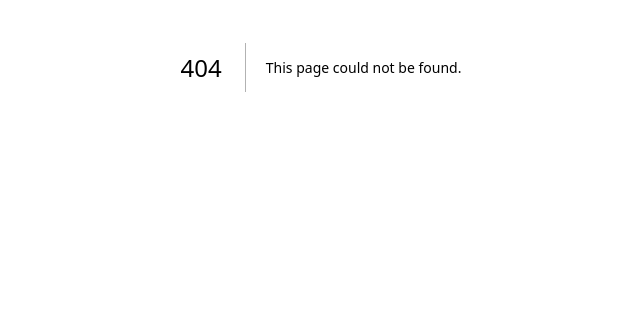
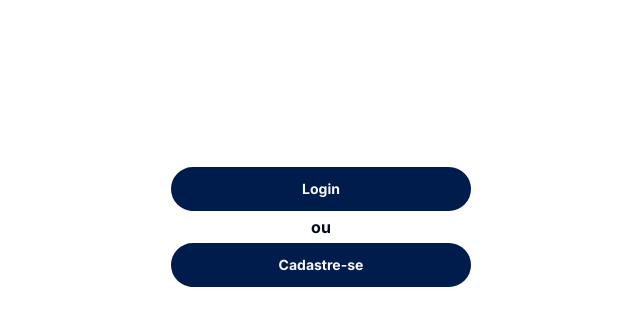
Before and after one commit to Matheus-kb/ConnecTech-Front, a Next.js app: page /initial in a window 1280 px wide. Before the commit this address had no page. Shown: the part 333-658 px from the top of the page, without its empty margins (319-959 px from the left). Built offline with nearby package versions, Linux system fonts and the light colour scheme.

Commit message:
feat: initial screem

```diff
--- /dev/null
+++ b/app/initial/page.tsx
@@ -0,0 +1,15 @@
+import { Button } from "@/components/ui/button";
+
+const InitialPage = () => {
+    return (
+        <div className="flex justify-center items-center h-screen">
+            <div className="flex flex-col gap-1 px-4 mt-80">
+            <Button className="rounded-3xl font-bold min-w-[300px] min-h-11">Login</Button>
+            <p className="text-center font-bold">ou</p>
+            <Button className="rounded-3xl font-bold min-w-[300px] min-h-11">Cadastre-se</Button>
+        </div>
+        </div>
+     );
+}
+
+export default InitialPage;
--- /dev/null
+++ b/components/ui/button.tsx
@@ -0,0 +1,56 @@
+import * as React from "react"
+import { Slot } from "@radix-ui/react-slot"
+import { cva, type VariantProps } from "class-variance-authority"
+
+import { cn } from "@/lib/utils"
+
+const buttonVariants = cva(
+  "inline-flex items-center justify-center whitespace-nowrap rounded-md text-sm font-medium ring-offset-background transition-colors focus-visible:outline-none focus-visible:ring-2 focus-visible:ring-ring focus-visible:ring-offset-2 disabled:pointer-events-none disabled:opacity-50",
+  {
+    variants: {
+      variant: {
+        default: "bg-primary text-primary-foreground hover:bg-primary/90",
+        destructive:
+          "bg-destructive text-destructive-foreground hover:bg-destructive/90",
+        outline:
+          "border border-input bg-background hover:bg-accent hover:text-accent-foreground",
+        secondary:
+          "bg-secondary text-secondary-foreground hover:bg-secondary/80",
+        ghost: "hover:bg-accent hover:text-accent-foreground",
+        link: "text-primary underline-offset-4 hover:underline",
+      },
+      size: {
+        default: "h-10 px-4 py-2",
+        sm: "h-9 rounded-md px-3",
+        lg: "h-11 rounded-md px-8",
+        icon: "h-10 w-10",
+      },
+    },
+    defaultVariants: {
+      variant: "default",
+      size: "default",
+    },
+  }
+)
+
+export interface ButtonProps
+  extends React.ButtonHTMLAttributes<HTMLButtonElement>,
+    VariantProps<typeof buttonVariants> {
+  asChild?: boolean
+}
+
+const Button = React.forwardRef<HTMLButtonElement, ButtonProps>(
+  ({ className, variant, size, asChild = false, ...props }, ref) => {
+    const Comp = asChild ? Slot : "button"
+    return (
+      <Comp
+        className={cn(buttonVariants({ variant, size, className }))}
+        ref={ref}
+        {...props}
+      />
+    )
+  }
+)
+Button.displayName = "Button"
+
+export { Button, buttonVariants }
--- a/package.json
+++ b/package.json
@@ -9,6 +9,7 @@
     "lint": "next lint"
   },
   "dependencies": {
+    "@radix-ui/react-slot": "^1.0.2",
     "class-variance-authority": "^0.7.0",
     "clsx": "^2.1.1",
     "lucide-react": "^0.376.0",
```
Also changed, not shown: app/(home)/page.tsx (renamed from app/page.tsx), 1 other file (tests, documents, lock files or other folders).
